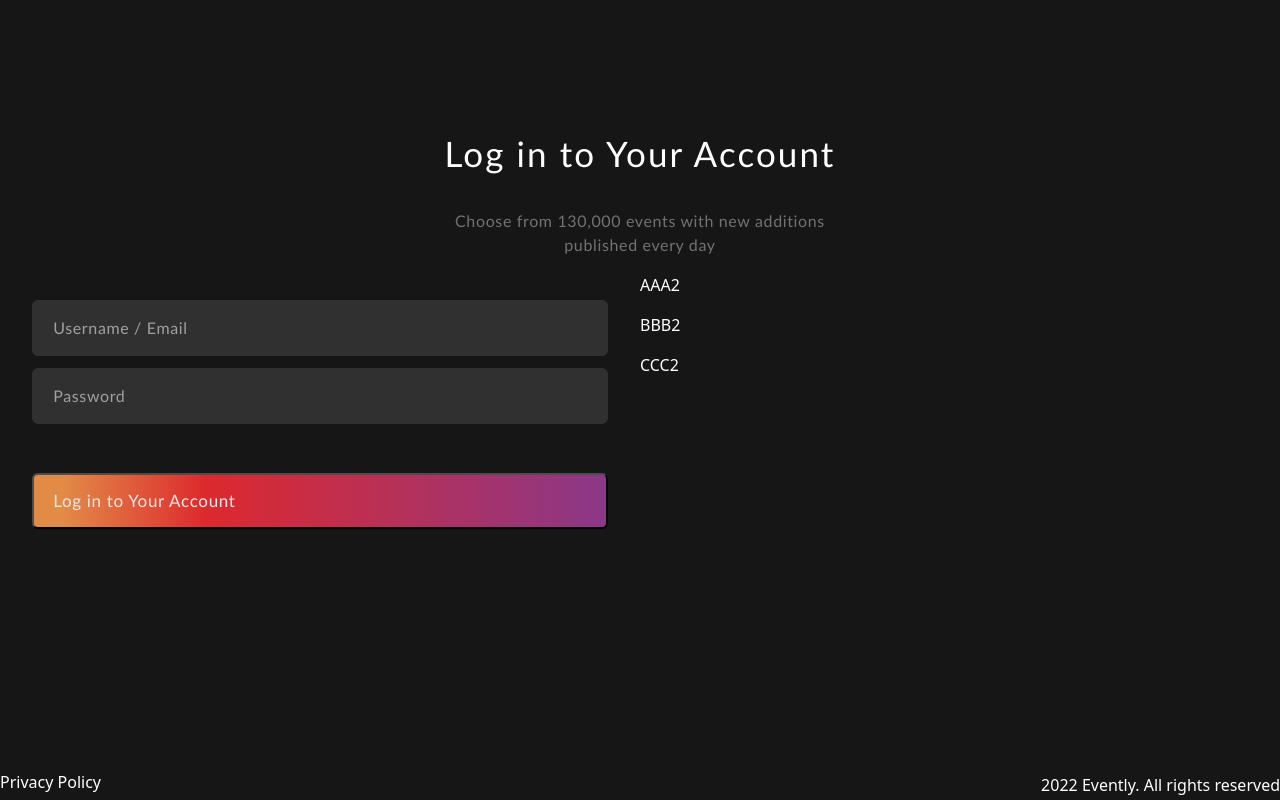
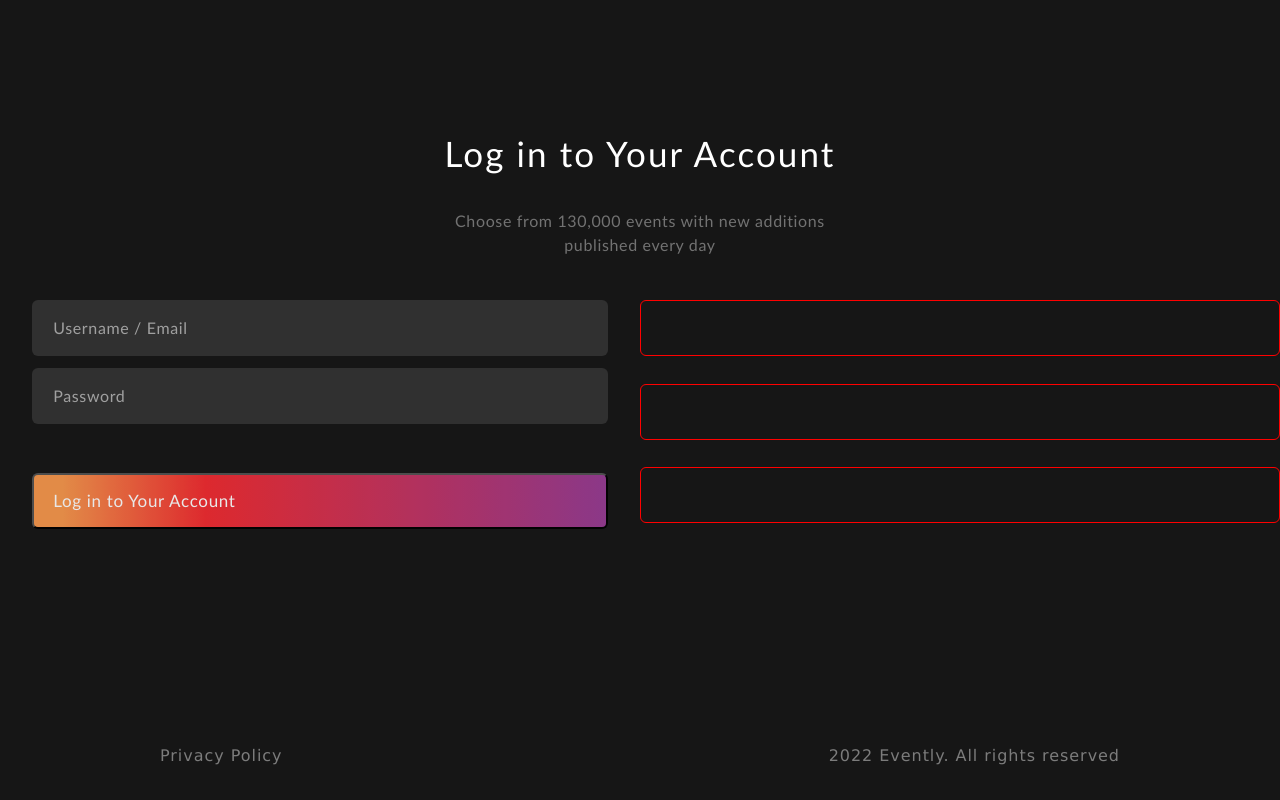
Before and after one commit to FakeTicTac/Eventy-Vue, a Vue app in the folder eventy-vue/: page /signup in a window 1280 px wide. Built offline with nearby package versions, Linux system fonts and the light colour scheme.

Commit message:
State After Summer.

```diff
--- a/eventy-vue/src/assets/css/variables.css
+++ b/eventy-vue/src/assets/css/variables.css
@@ -1,6 +1,13 @@
 
 :root {
-    --primary: #161616;
-    --secondary: #FFFFFF;
-    --gradient: linear-gradient(to right, #F9984D 5%, #F32C31 30%, #983C95);
+    --background-primary: #161616;
+    --background-secondary: #303030;
+    --text-primary: #FFFFFF;
+    --text-secondary: #7C7C7C;
+    --base-gradient: linear-gradient(to right, #F9984D 5%, #F32C31 30%, #983C95);
+
+    --base-font-family: 'Lucida Grande', 'Lucida Sans', Arial, sans-serif;
+    --base-letter-spacing: 0.06em;
+
+    --base-font-size: 16px;
 }
--- a/eventy-vue/src/components/Footer.vue
+++ b/eventy-vue/src/components/Footer.vue
@@ -3,9 +3,12 @@
 
   <div class="footer__container">
     <div class="footer__menu-items">
-      <h6>Privacy Policy</h6>
+      <span>Privacy Policy</span>
+      <hr class="footer__menu-delimiter" />
     </div>
-    <span class="footer__copyright">2022 Evently. All rights reserved</span>
+    <div class="footer__copyright">
+      <span>2022 Evently. All rights reserved</span>
+    </div>
   </div>
 
 </template>
@@ -26,14 +29,60 @@
     display: flex;
     flex-direction: row;
     justify-content: space-between;
-    background: var(--primary);
-    color: var(--secondary);
+    background: var(--background-primary);
+    color: var(--text-secondary);
+    font-family: var(--base-font-family);
+    font-size: var(--base-font-size);
+    letter-spacing: var(--base-letter-spacing);
+  }
+
+  .footer__menu-delimiter {
+    display: none;
+  }
+
+
+  @media(min-width: 768px) {
+    .footer__copyright {
+      font-weight: 550;
+      width: 50%;
+      text-align: right;
+      padding-top: 2rem;
+      padding-right: 10rem;
+    }
+
+    .footer__menu-items {
+      height: 5.5rem;
+      font-weight: 550;
+      width: 50%;
+      padding-top: 2rem;
+      padding-left: 10rem;
+    }
   }
 
   @media (max-width: 767px) {
 
     .footer__container {
       flex-direction: column;
+      height: 8.5rem;
+      text-align: center;
+    }
+
+    .footer__menu-items {
+      height: 50%;
+      padding-top: 1rem;
+      text-decoration: underline;
+      text-underline-offset: 0.1rem;
+      font-weight: 550;
+    }
+
+    .footer__menu-delimiter {
+      display: flex;
+    }
+
+    .footer__copyright {
+      height: 100%;
+      padding-top: 0.3rem;
+      font-weight: 550;
     }
   }
 
--- a/eventy-vue/src/components/account/AuthenticationHeader.vue
+++ b/eventy-vue/src/components/account/AuthenticationHeader.vue
@@ -32,7 +32,7 @@
     justify-content: space-between;
     height: 60px;
     padding: 25px;
-    background-color: var(--primary);
+    background-color: var(--background-primary);
 }
 
 .header_back {
@@ -41,7 +41,7 @@
 
 .header_icon {
     font-size: 2em;
-    color: var(--secondary);
+    color: var(--text-primary);
     cursor: pointer;
 }
 
--- a/eventy-vue/src/views/Account/Signup.vue
+++ b/eventy-vue/src/views/Account/Signup.vue
@@ -22,9 +22,15 @@
           </div>
         </div>
         <div class="item right">
-          <p>AAA2</p>
-          <p>BBB2</p>
-          <p>CCC2</p>
+          <div class="social-media-link">
+
+          </div>
+          <div class="social-media-link">
+
+          </div>
+          <div class="social-media-link">
+
+          </div>
         </div>
       </div>
     </div>
@@ -49,7 +55,7 @@ import AuthenticationHeader from "../../components/account/AuthenticationHeader.
     height: 100vh;
     display: flex;
     flex-direction: column;
-    background: var(--primary);
+    background: var(--background-primary);
   }
 
   .main {
@@ -62,7 +68,7 @@ import AuthenticationHeader from "../../components/account/AuthenticationHeader.
     flex-direction: column;
     text-align: center;
     margin-top: 4.5rem;
-    color: var(--secondary);
+    color: var(--text-primary);
   }
 
   .login__description-action {
@@ -129,8 +135,8 @@ import AuthenticationHeader from "../../components/account/AuthenticationHeader.
     height: 3.5rem;
     width: 100%;
     border-radius: 6px;
-    background: var(--gradient);
-    color: var(--secondary);
+    background: var(--base-gradient);
+    color: var(--text-primary);
     padding-left: 1.2rem;
     text-align: left;
     font-weight: 500;
@@ -138,6 +144,15 @@ import AuthenticationHeader from "../../components/account/AuthenticationHeader.
     letter-spacing: 0.04em;
     opacity: 90%;
     font-family:'Trebuchet MS', 'Lucida Sans Unicode', 'Lucida Grande', 'Lucida Sans', Arial, sans-serif;
+  }
+
+  .social-media-link {
+    margin-top: 1.7em;
+    height: 3.5rem;
+    width: 100%;
+    border-radius: 6px;
+    border: 1px solid red;
+    background-color: none;
   }
 
   @media only screen and (max-width: 768px) {
@@ -156,6 +171,7 @@ import AuthenticationHeader from "../../components/account/AuthenticationHeader.
       display: flex;
       flex-direction: column;
     }
+
   }
 
 </style>
```
Also changed, not shown: eventy-vue/src/components/Sidebar.vue (deleted, +0 -80 lines).
